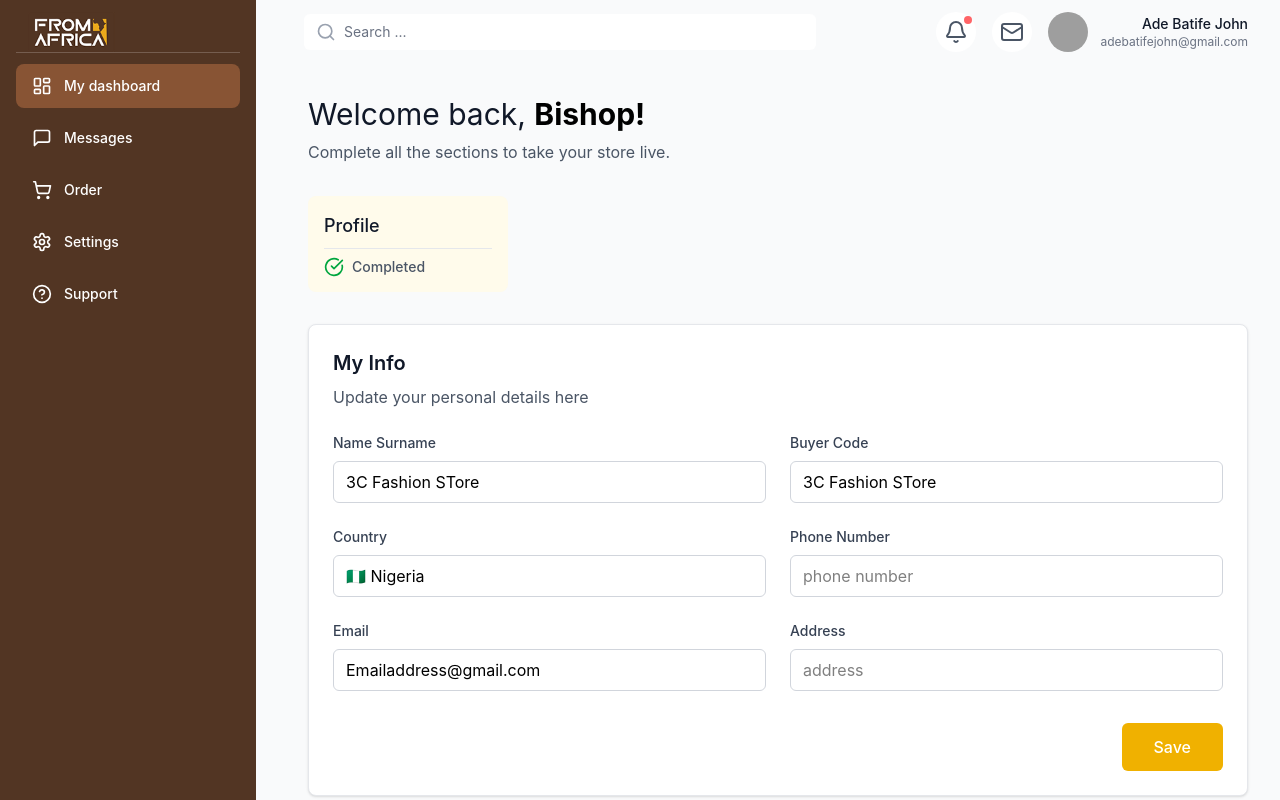
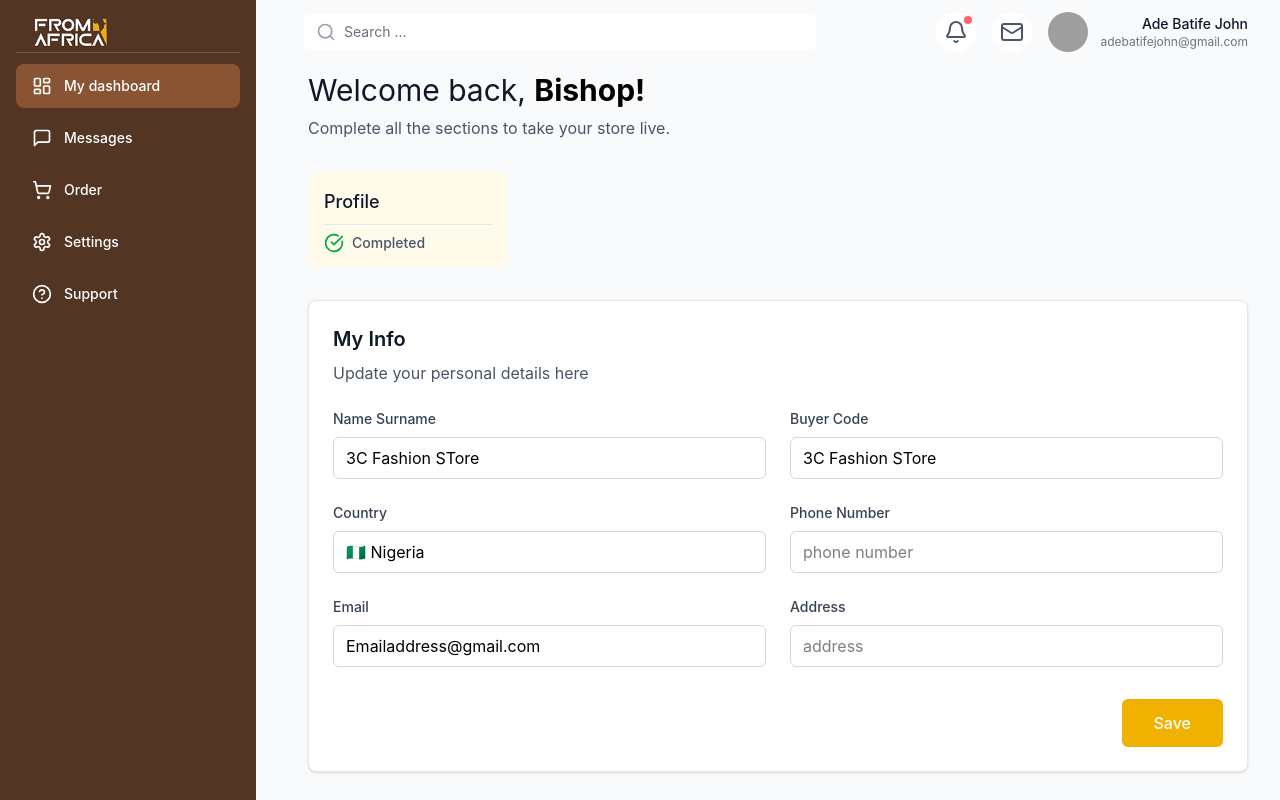
Before and after one commit to 0xidennis/africa, a React (Vite) app: page /buyerdash in a window 1280 px wide. Shown: the top 800 px of the page. Built offline with nearby package versions, Linux system fonts and the light colour scheme; grey boxes are pictures that could not be loaded.

Commit message:
first commit

```diff
--- a/src/Buyerdash/BuyerNav.jsx
+++ b/src/Buyerdash/BuyerNav.jsx
@@ -4,8 +4,8 @@ import React from 'react'
   import { Search,Bell,Mail,Menu} from "lucide-react"
 const BuyerNav = ({ onMenuClick }) => {
   return (
-    <div>
-        <header className="bg-gray-50   lg:ml-64">
+    <div className='relative z-10 '>
+        <header className="fixed top-0 left-0 right-0 bg-gray-50   lg:ml-64 z-50">
       <div className="flex items-center justify-between h-16 px-4 sm:px-6 lg:px-8">
         {/* Mobile menu button */}
         <button
--- a/src/Buyerdash/MainContent.jsx
+++ b/src/Buyerdash/MainContent.jsx
@@ -6,7 +6,7 @@ import SignedAggre from './SignedAggre'
 const MainContent = () => {
   return (
     <div>
-        <main className="flex-1 overflow-y-auto bg-gray-50 lg:ml-69 ">
+        <main className="flex-1 overflow-y-auto bg-gray-50 lg:ml-69 mt-10 ">
       <div className="p-4 sm:p-6 lg:p-8 max-w-6xl mx-auto">
         {/* Welcome Section */}
         <div className="mb-8">
```
